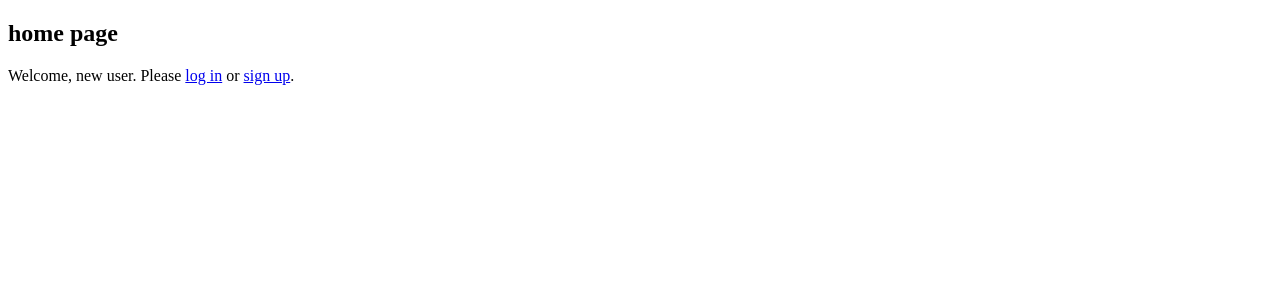
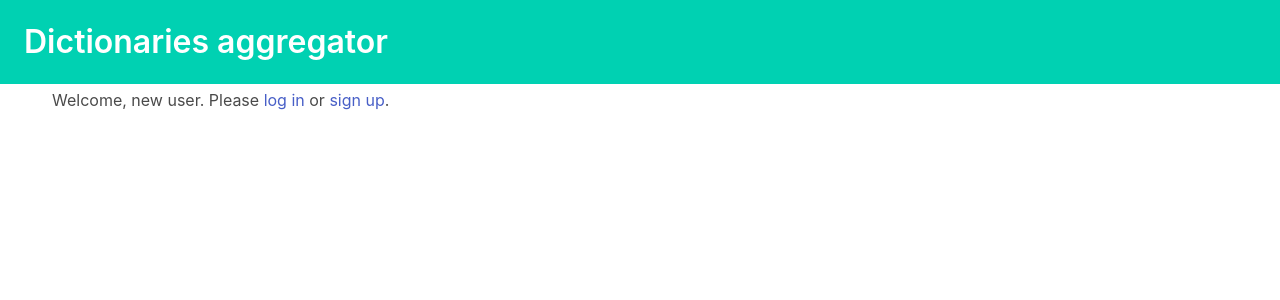
Before and after one commit to nvp85/dicts_aggregator, a Django app: page /home/ in a window 1280 px wide. Shown: the top 300 px of the page. Run offline with Django 3.2, Linux system fonts and the light colour scheme.

Commit message:
add some styles using Bulma

```diff
--- a/templates/home.html
+++ b/templates/home.html
@@ -2,25 +2,37 @@
 <html lang="en">
 <head>
     <meta charset="UTF-8">
+    <meta name="viewport" content="width=device-width, initial-scale=1">
+    <link rel="stylesheet" href="https://cdn.jsdelivr.net/npm/bulma@0.9.4/css/bulma.min.css">
     <title>Dicts aggregator</title>
 </head>
 <body>
-<h2>home page</h2>
-    <div id="content">
+    <section class="hero is-small is-primary mb-4">
+        <div class="hero-body">
+            <h2 class="title">Dictionaries aggregator</h2>
+        </div>
+    </section>
+
+    <div id="content" class="container">
+        <div class="columns">
         {% block content %}
             {% if user.is_authenticated %}
+                <div class="column">
                 <p>Welcome, {{ user.username }}. Thanks for logging in. <a href={% url "logout" %}>Log out</a>.</p>
                 <form method="post" action={% url "search" %}>
                     {% csrf_token %}
                     {{ search_form.as_p }}
                     <input type="submit" value="Search">
                 </form>
+
                 {% block search_result %}
                 {% endblock %}
+                </div>
             {% else %}
                 <p>Welcome, new user. Please <a href={% url "login" %}>log in</a> or <a href={% url "signup" %}>sign up</a>. </p>
             {% endif %}
         {% endblock %}
+        </div>
     </div>
 </body>
 </html>
--- a/templates/search.html
+++ b/templates/search.html
@@ -2,6 +2,7 @@
 
 {% block search_result %}
     {% for article in result %}
+        <div class="column">
         <h3>{{ article.dictionary }}</h3>
         <h4>{{ article.word }}</h4>
                 <ol>
@@ -10,7 +11,6 @@
                         <b>{{ group.word }}</b>,
                         {{ group.part_of_speech }}
                         {% for p in group.pronunciations %}, [{{ p.transcription }}]{% endfor %}
-
                     <br>
                     <ol>
                     {% for entry in group.entries %}
@@ -40,5 +40,6 @@
                     </li>
                 {% endfor %}
                 </ol>
+        </div>
     {% endfor %}
 {% endblock %}
```
